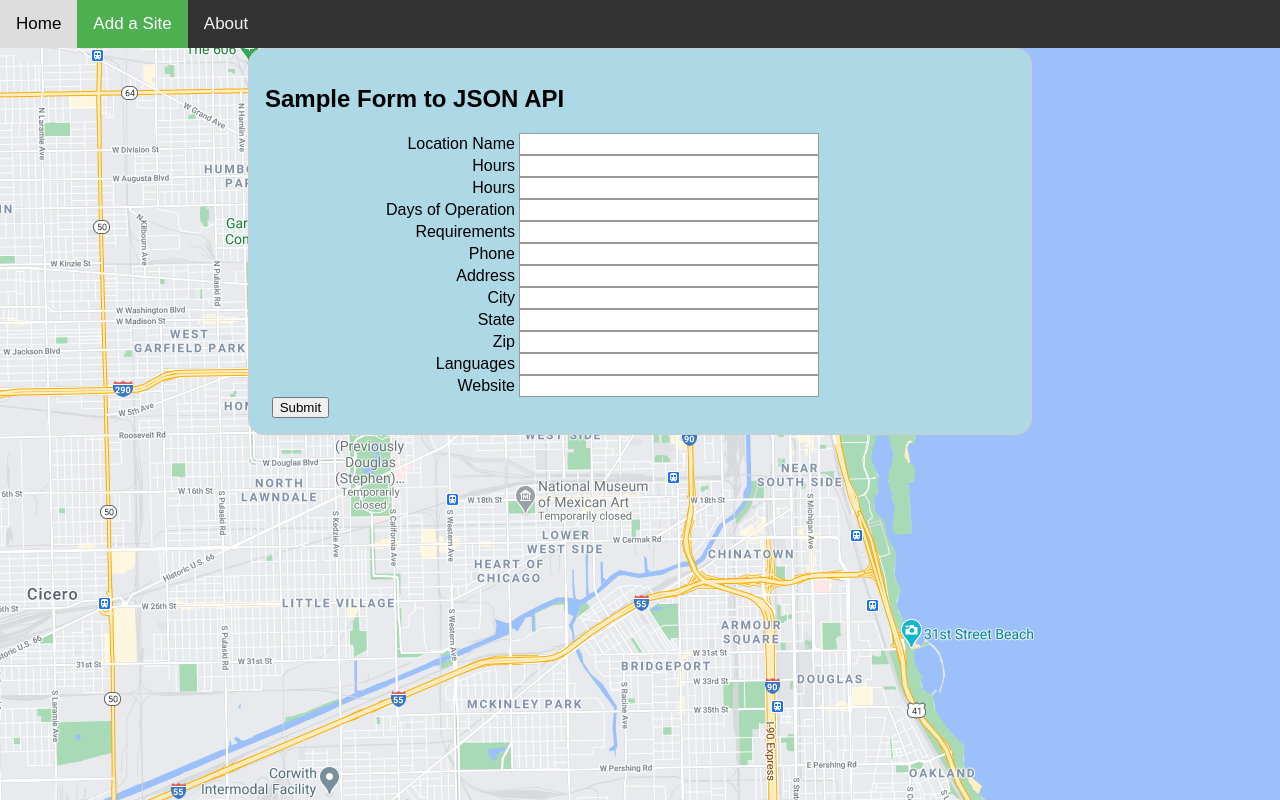
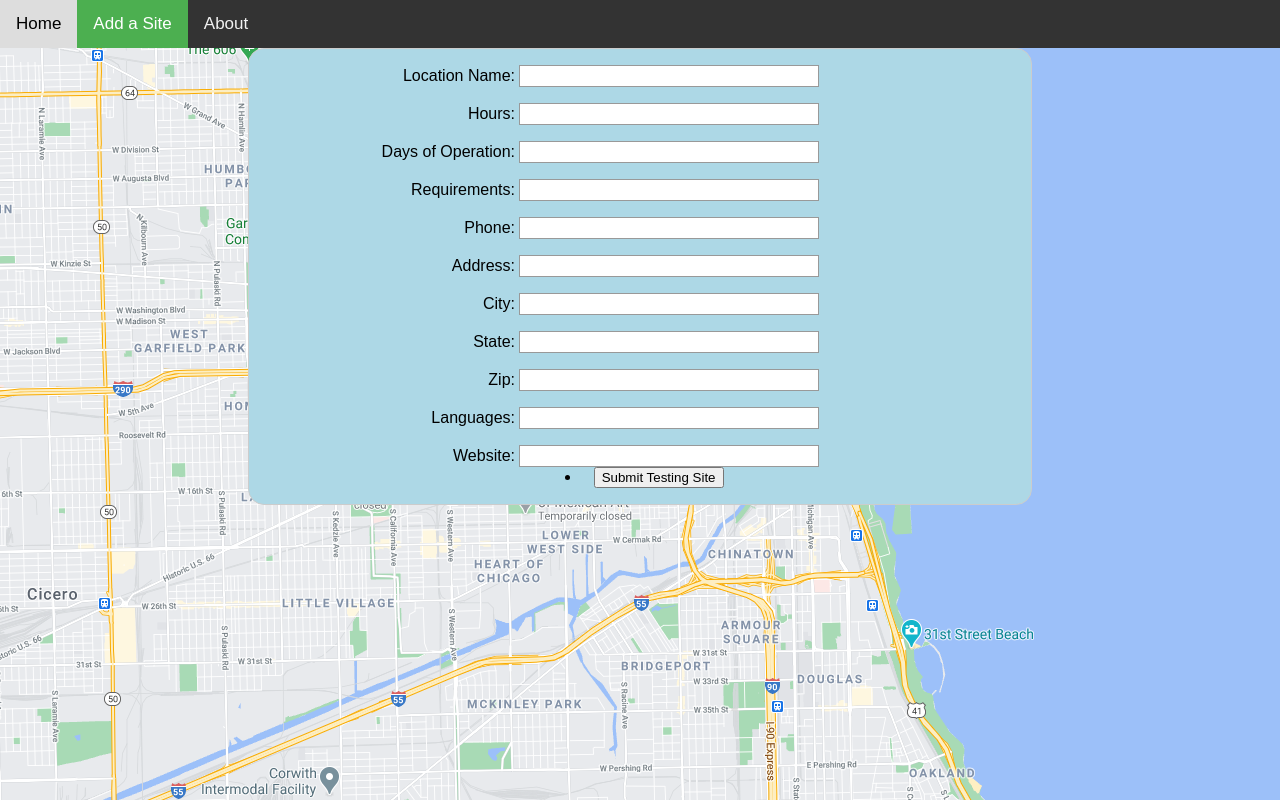
Before and after one commit to bschultz99/Covid-Web-App-IPRO, a website: page nodeserver/public/addsite.html in a window 1280 px wide. Drawn offline with Linux system fonts and the light colour scheme.

Commit message:
Update addsite.html

```diff
--- a/nodeserver/public/addsite.html
+++ b/nodeserver/public/addsite.html
@@ -14,74 +14,60 @@
                 border-radius: 1em;
                 background-color: lightblue;
             }
-
             ul {
                 list-style: none;
                 padding: 0;
                 margin: 0;
             }
-
             form li + li {
                 margin-top: 1em;
             }
-
             label {
                 /* Uniform size & alignment */
                 display: inline-block;
                 width: 250px;
                 text-align: right;
             }
-
             input,
             textarea {
                 /* To make sure that all text fields have the same font settings
                     By default, textareas have a monospace font */
                 font: 1em sans-serif;
-
                 /* Uniform text field size */
                 width: 300px;
                 box-sizing: border-box;
-
                 /* Match form field borders */
                 border: 1px solid #999;
             }
-
             input:focus,
             textarea:focus {
                 /* Additional highlight for focused elements */
                 border-color: #000;
             }
-
             textarea {
                 /* Align multiline text fields with their labels */
                 vertical-align: top;
-
                 /* Provide space to type some text */
                 height: 5em;
             }
-
             .button {
                 /* Align buttons with the text fields */
                 padding-left: 300px; /* same size as the label elements */
             }
-
             button {
                 /* This extra margin represent roughly the same space as the space
                     between the labels and their text fields */
                 margin-left: .5em;
             }
-
             /*Top Nav bar */
             body {
   				margin: 0;
   				font-family: Arial, Helvetica, sans-serif;
 			}
-
 			.topnav {
   				overflow: hidden;
   				background-color: #333;
 			}
-
 			.topnav a {
   				float: left;
   				color: #f2f2f2;
@@ -90,12 +76,10 @@
   				text-decoration: none;
   				font-size: 17px;
 			}
-
 			.topnav a:hover {
   				background-color: #ddd;
   				color: black;
 			}
-
 			.topnav a.active {
   				background-color: #4CAF50;
   				color: white;
@@ -111,65 +95,56 @@
 			<a class="active" href="addsite.html">Add a Site</a>
 			<a href="about.html">About</a>
 		</div>
-        <div class="container card card-color">
-            <form action="" id="sampleForm">
-                <h2>Sample Form to JSON API</h2>
-                <div class="form-row">
-                    <label for="LocationName">Location Name</label>
-                    <input type="text" class="input-text input-text-block w-100" id="LocationName" name="LocationName">
-                </div>
-                <div class="form-row">
-                    <label for="Hours">Hours</label>
-                    <input type="text" class="input-text input-text-block w-100" id="Hours" name="Hours">
-                </div>
-                <div class="form-row">
-                    <label for="Hours">Hours</label>
-                    <input type="text" class="input-text input-text-block w-100" id="Hours" name="Hours">
-                </div>
-                <div class="form-row">
-                    <label for="DaysOfOperation">Days of Operation</label>
-                    <input type="text" class="input-text input-text-block w-100" id="daysofoperation" name="daysofoperation">
-                </div>
-                <div class="form-row">
-                    <label for="Requirements">Requirements</label>
-                    <input type="text" class="input-text input-text-block w-100" id="Requirements" name="Requirements">
-                </div>
-                <div class="form-row">
-                    <label for="Phone">Phone</label>
-                    <input type="text" class="input-text input-text-block w-100" id="Phone" name="Phone">
-                </div>
-                <div class="form-row">
-                    <label for="Address">Address</label>
-                    <input type="text" class="input-text input-text-block w-100" id="Address" name="Address">
-                </div>
-                <div class="form-row">
-                    <label for="City">City</label>
-                    <input type="text" class="input-text input-text-block w-100" id="City" name="City">
-                </div>
-                <div class="form-row">
-                    <label for="State">State</label>
-                    <input type="text" class="input-text input-text-block w-100" id="State" name="State">
-                </div>
-                <div class="form-row">
-                    <label for="Zip">Zip</label>
-                    <input type="text" class="input-text input-text-block w-100" id="Zip" name="Zip">
-                </div>
-                <div class="form-row">
-                    <label for="Languages">Languages</label>
-                    <input type="text" class="input-text input-text-block w-100" id="Languages" name="Languages">
-                </div>
-                <div class="form-row">
-                    <label for="Website">Website</label>
-                    <input type="text" class="input-text input-text-block w-100" id="Website" name="Website">
-                </div>
-                <div class="form-row mx-auto">
-                    <button type="submit" class="btn-submit" id="btnSubmit">
-                    Submit
-                    </button>
-                </div>
-            </form>
-          </div>
-        <div style="background-image: url('Zabe.jpg');"></div>
-        <script src="js/temp.js"></script>
+        <form action="index.html" method="GET">
+            <ul>
+                <li>
+                  <label for="locationName">Location Name:</label>
+                  <input type="text" id="locationName" name="location_name">
+                </li>
+                <li>
+                    <label for="hours">Hours:</label>
+                    <input type="text" id="hours" name="hours">
+                </li>
+                <li>
+                    <label for="daysOfOperation">Days of Operation:</label>
+                    <input type="text" id="daysOfOperation" name="days_of_operation">
+                </li>
+                <li>
+                    <label for="requirements">Requirements:</label>
+                    <input type="text" id="requirements" name="requirements">
+                </li>
+                <li>
+                    <label for="phone">Phone:</label>
+                    <input type="text" id="phone" name="phone">
+                </li>
+                <li>
+                    <label for="address">Address:</label>
+                    <input type="text" id="address" name="address">
+                </li>
+                <li>
+                    <label for="city">City:</label>
+                    <input type="text" id="city" name="city">
+                </li>
+                <li>
+                    <label for="state">State:</label>
+                    <input type="text" id="state" name="state">
+                </li>
+                <li>
+                    <label for="zip">Zip:</label>
+                    <input type="text" id="zip" name="zip">
+                </li>
+                <li>
+                    <label for="languages">Languages:</label>
+                    <input type="text" id="languages" name="languages">
+                </li>
+                <li>
+                    <label for="website">Website:</label>
+                    <input type="text" id="website" name="website">
+                </li>
+            </ul>
+            <li class="button">
+                <button type="submit">Submit Testing Site</button>
+            </li>
+        </form>
     </body>
 </html>
```
